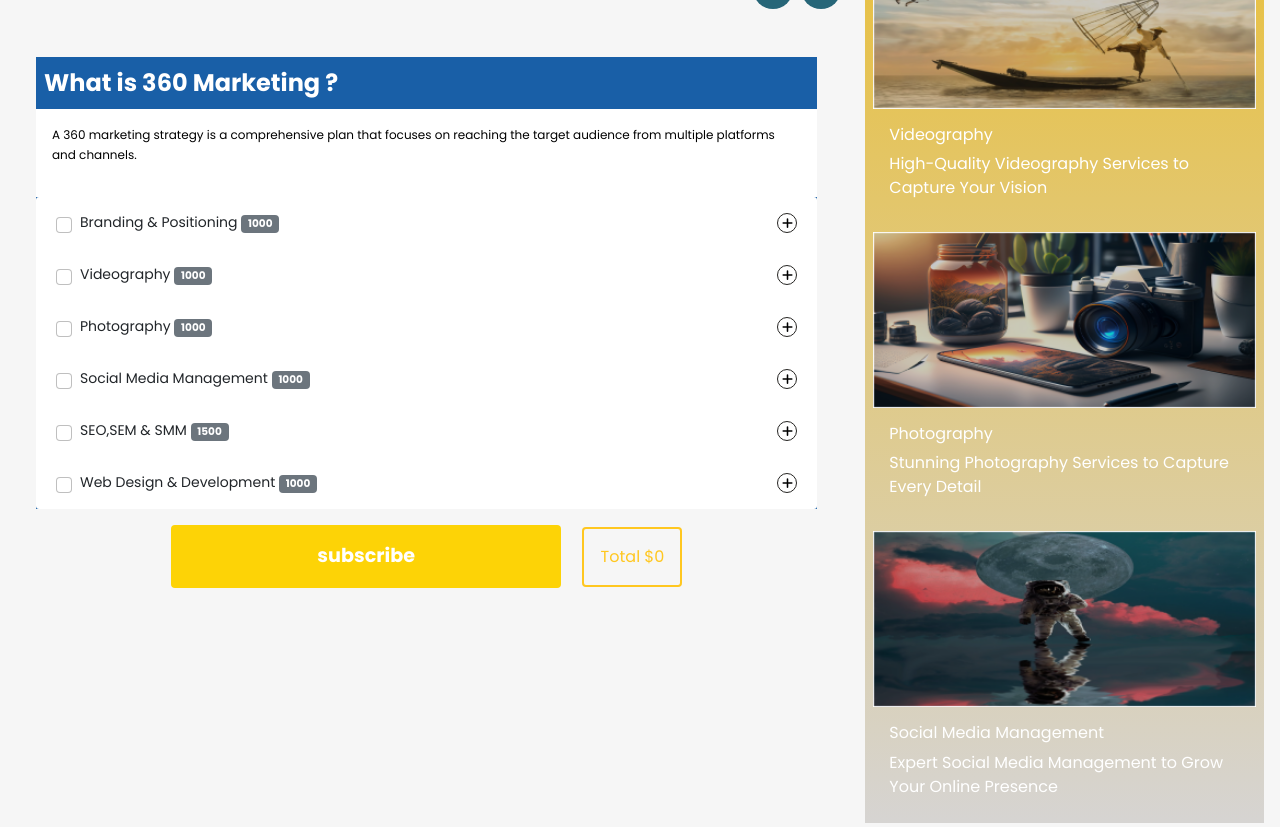
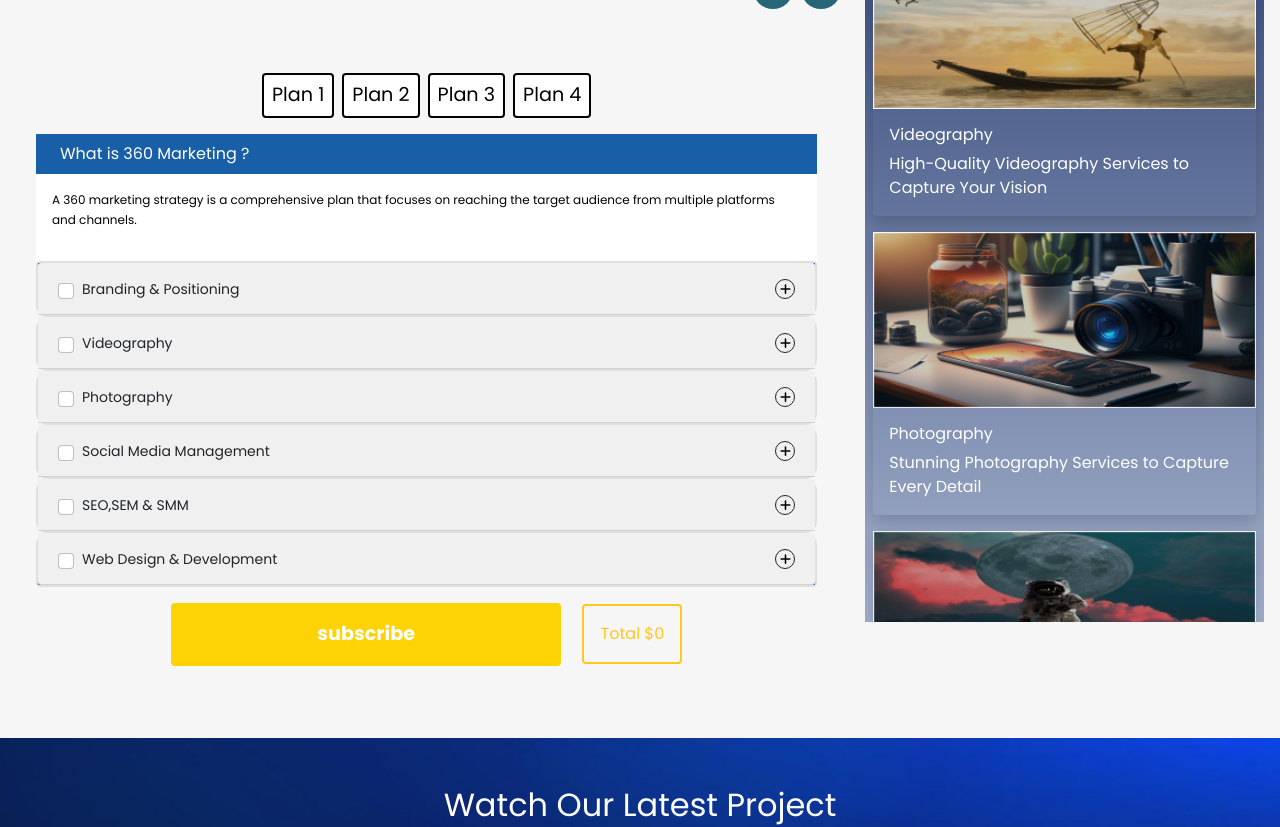
Before and after one commit to sandy-ali-basha/adsamy, a plain HTML site: page services.html in a window 1280 px wide. Shown: the part 1214-2041 px from the top of the page. Drawn offline with nearby package versions, Linux system fonts and the light colour scheme; files whose address does not match are found by name.

Commit message:
Update Services Page

```diff
--- a/css/services.css
+++ b/css/services.css
@@ -131,7 +131,7 @@
 /* End Section Two */
 /* Start Sidebar */
 #sidebar-wrapper {
-  background: linear-gradient(180deg, #efb90a 0%, #d6d4d2 100%);
+	background: linear-gradient(180deg, #09225b 0%, #a2aeca 100%);
 }
 
 #sidebar-wrapper img {
@@ -257,11 +257,14 @@ label {
   font-size: 14px;
 }
 
+#accordion-container {
+	background-color: #f6f6f6;
+}
 .accordion-body p {
   font-family: "Poppins", sans-serif;
   color: #000 !important;
-  font-size: 12px !important;
-  line-height: 20px !important;
+  font-size: 14px !important;
+  line-height: 25px !important;
   margin-bottom: 15px;
   font-weight: normal;
 }
@@ -344,6 +347,14 @@ main {
   background-color: #195fa7 !important;
   box-shadow: inset 0 -1px 0 rgba(0, 0, 0, 0.125);
 }
+.accordion-button {
+  background-color: #f0f0f0  !important;
+  box-shadow: inset 0 -1px 0 rgba(0, 0, 0, 0.125);
+}
+.accordion-button:hover {
+  background-color: #d8d6d6  !important;
+  box-shadow: outset 0 -1px 0 rgba(0, 0, 0, 0.125);
+}
 
 .vertical-snap {
   margin: 0 auto;
@@ -353,8 +364,8 @@ main {
   /*  width: calc(180px + 1rem);*/
   padding: 1rem;
   /*  height: 100vh;*/
-  /* height: 1000px; */
-  /* overflow-y: auto; */
+  height: 1000px;
+  overflow-y: auto;
   /* overscroll-behavior-y: contain;
   scroll-snap-type: y mandatory; */
 }
--- a/services.html
+++ b/services.html
@@ -60,7 +60,7 @@
       crossorigin="anonymous"
     ></script>
   </head>
-  <body class="Services bg-light">
+  <body class="Packages Services bg-light">
     <!-- Navbar Include -->
     <nav
       class="navbar sticky-top navbar-expand-lg bg-dark-blue text-white py-2"
@@ -248,14 +248,31 @@
           <!-- Start Section Two -->
           <section id="section-two">
             <div class="container my-5">
+              <!-- Plans -->
+              <div class="d-flex flex-wrap justify-content-center gap-2 flex-wrap py-3">
+                <button type="button" class="btn btn-package px-5 px-md-2">
+                  Plan 1
+                </button>
+                <button type="button" class="btn btn-package px-5 px-md-2">
+                  Plan 2
+                </button>
+                <button type="button" class="btn btn-package px-5 px-md-2">
+                  Plan 3
+                </button>
+                <button type="button" class="btn btn-package px-5 px-md-2">
+                  Plan 4
+                </button>
+              </div>
+              <!-- --Plans -->
+
               <div class="card border-0">
                 <div class="card-body text-white p-0">
                   <details
-                    class="header-container bg-primary- text-white p-3- mb-3 w-100"
+                    class="header-container bg-primary- text-white p-3- mb-0 w-100"
                     open=""
                   >
                     <summary
-                      class="header bg-accordion-h p-2 fw-bold fs-4 cursor-pointer list-unstyled"
+                      class="header bg-accordion-h py-2 px-4 fw-bold_ fs-6 cursor-pointer list-unstyled"
                     >
                       What is 360 Marketing ?
                     </summary>
@@ -270,7 +287,7 @@
 
                   <!-- Accordion  -->
                   <div class="accordion" id="accordion-container">
-                    <div class="accordion-item border-0">
+                    <div class="accordion-item border-2 border-radius-0">
                       <h2 class="accordion-header bg-accordion-h" id="heading1">
                         <button
                           id="list-group-item"
@@ -291,7 +308,7 @@
                             data-service-id="1"
                             data-price="1000"
                             >Branding &amp; Positioning
-                            <span class="badge bg-secondary">1000</span></label
+                          </label
                           >
                         </button>
                       </h2>
@@ -319,7 +336,7 @@
                       </div>
                     </div>
 
-                    <div class="accordion-item border-0">
+                    <div class="accordion-item border-2 border-radius-0">
                       <h2 class="accordion-header bg-accordion-h" id="heading2">
                         <button
                           id="list-group-item"
@@ -341,7 +358,7 @@
                             data-price="1000"
                           >
                             Videography
-                            <span class="badge bg-secondary">1000</span></label
+                          </label
                           >
                         </button>
                       </h2>
@@ -368,7 +385,7 @@
                       </div>
                     </div>
 
-                    <div class="accordion-item border-0">
+                    <div class="accordion-item border-2 border-radius-0">
                       <h2 class="accordion-header bg-accordion-h" id="heading3">
                         <button
                           id="list-group-item"
@@ -389,7 +406,7 @@
                             data-service-id="3"
                             data-price="1000"
                             >Photography
-                            <span class="badge bg-secondary">1000</span></label
+                          </label
                           >
                         </button>
                       </h2>
@@ -419,7 +436,7 @@
                       </div>
                     </div>
 
-                    <div class="accordion-item border-0">
+                    <div class="accordion-item border-2 border-radius-0">
                       <h2 class="accordion-header bg-accordion-h" id="heading4">
                         <button
                           id="list-group-item"
@@ -440,7 +457,7 @@
                             data-service-id="4"
                             data-price="1000"
                             >Social Media Management
-                            <span class="badge bg-secondary">1000</span></label
+                          </label
                           >
                         </button>
                       </h2>
@@ -469,7 +486,7 @@
                       </div>
                     </div>
 
-                    <div class="accordion-item border-0">
+                    <div class="accordion-item border-2 border-radius-0">
                       <h2 class="accordion-header bg-accordion-h" id="heading5">
                         <button
                           id="list-group-item"
@@ -490,7 +507,7 @@
                             data-service-id="5"
                             data-price="1500"
                             >SEO,SEM &amp; SMM
-                            <span class="badge bg-secondary">1500</span></label
+                          </label
                           >
                         </button>
                       </h2>
@@ -519,7 +536,7 @@
                       </div>
                     </div>
 
-                    <div class="accordion-item border-0">
+                    <div class="accordion-item border-2 border-radius-0">
                       <h2 class="accordion-header bg-accordion-h" id="heading6">
                         <button
                           id="list-group-item"
@@ -540,7 +557,7 @@
                             data-service-id="6"
                             data-price="1000"
                             >Web Design &amp; Development
-                            <span class="badge bg-secondary">1000</span></label
+                          </label
                           >
                         </button>
                       </h2>
@@ -600,7 +617,7 @@
             class="d-flex_flex-column justify-content-center align-items-center p-2 text-white vertical-snap"
           >
             <div
-              class="border-0 col-12  card my-0 p-0  z_index_1"
+              class="border-0 col-12 shadow card my-0 p-0  z_index_1"
               style="background: transparent;"
             >
               <a href="./service.html">
@@ -620,7 +637,7 @@
             </div>
 
             <div
-              class="border-0 col-12  card my-0 p-0  z_index_1"
+              class="border-0 col-12 shadow card my-0 p-0  z_index_1"
               style="background: transparent;"
             >
               <a href="./service.html">
@@ -639,7 +656,7 @@
             </div>
 
             <div
-              class="border-0 col-12  card my-0 p-0  z_index_1"
+              class="border-0 col-12 shadow card my-0 p-0  z_index_1"
               style="background: transparent;"
             >
               <a href="http://www.localhost./service.html">
@@ -658,7 +675,7 @@
             </div>
 
             <div
-              class="border-0 col-12  card my-0 p-0  z_index_1"
+              class="border-0 col-12 shadow card my-0 p-0  z_index_1"
               style="background: transparent;"
             >
               <a href="./service.html">
```
